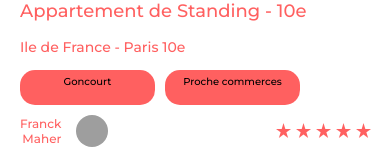
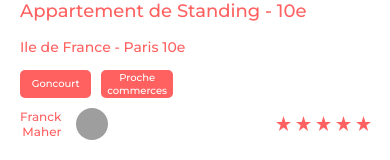
Before and after one commit to JulienBoileau/KASA, a React (Create React App) app: page /logements/0979876d in a window 390 px wide. Shown: the part 411-571 px from the top of the page. Built offline with nearby package versions, Linux system fonts and the light colour scheme; grey boxes are pictures that could not be loaded.

Commit message:
Add files via upload

```diff
--- a/src/components/Logement_tags/_Logement_tags.css
+++ b/src/components/Logement_tags/_Logement_tags.css
@@ -1,38 +1,51 @@
 /***** VERSION DESKTOP *****/
 
 .tags_container {
+    display: flex;
     width: 115px;
     height: 25px;
     background: #FF6060;
     border-radius: 15px;
-    padding: 5px 10px;
+    padding: 5px;
     margin-right: 10px;
     margin-bottom: 10px;
     min-width: 68px;
+    justify-content: center;
     text-align: center;
 }
 
 .tags {
-    color: black;
-    margin: 0;
+    color: white;
     font-size: 14px;
-    font-weight: 500;
+    font-weight: 400;
+    align-self: center;
 }
 
 /***** VERSION TABLETTE *****/
 
 @media (max-width: 992px) {
 
-    .tags {
+  .tags {
     font-size: 12px;
-    }
+  }
   }
 
   /***** VERSION MOBILE *****/
 
 @media (max-width: 768px) {
 
-    .tags {
+  .logement_tags {
+    width: 70%;
+  }
+
+  .tags_container {
+    width: 25%;
+    min-width: 40px;
+    height: 18px;
+    border-radius: 5px;
+  }
+
+  .tags {
     font-size: 10px;
-    }
   }
+  }
```
Also changed, not shown: src/components/Logement_tags/Logement_tags.jsx (line endings or trailing spaces).
